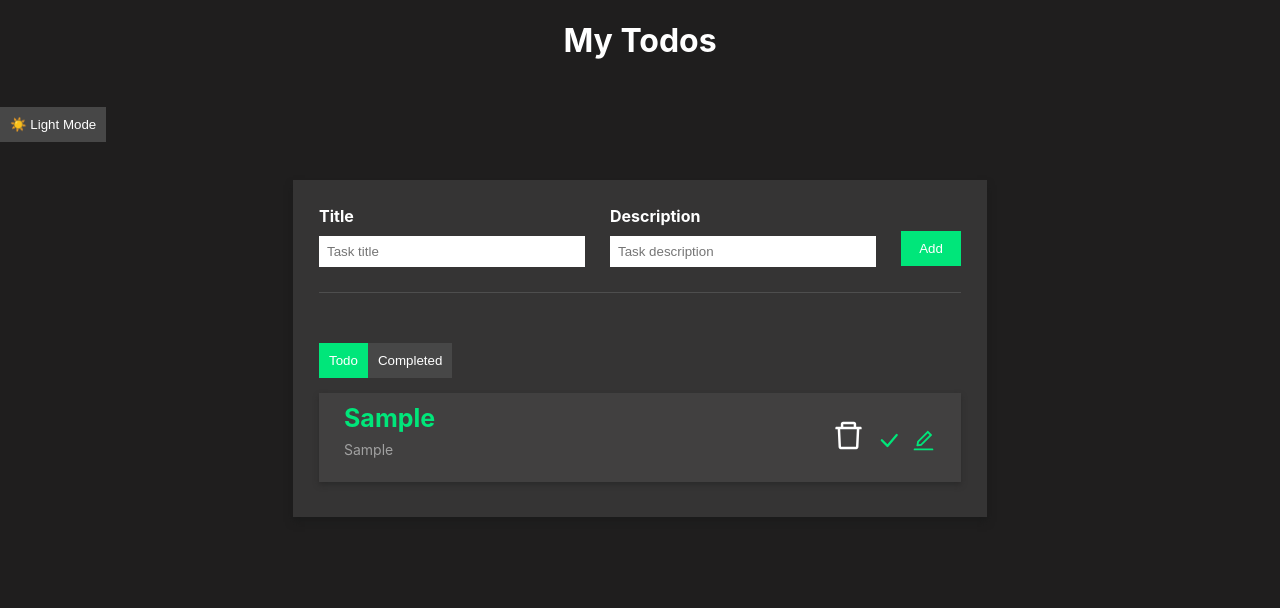
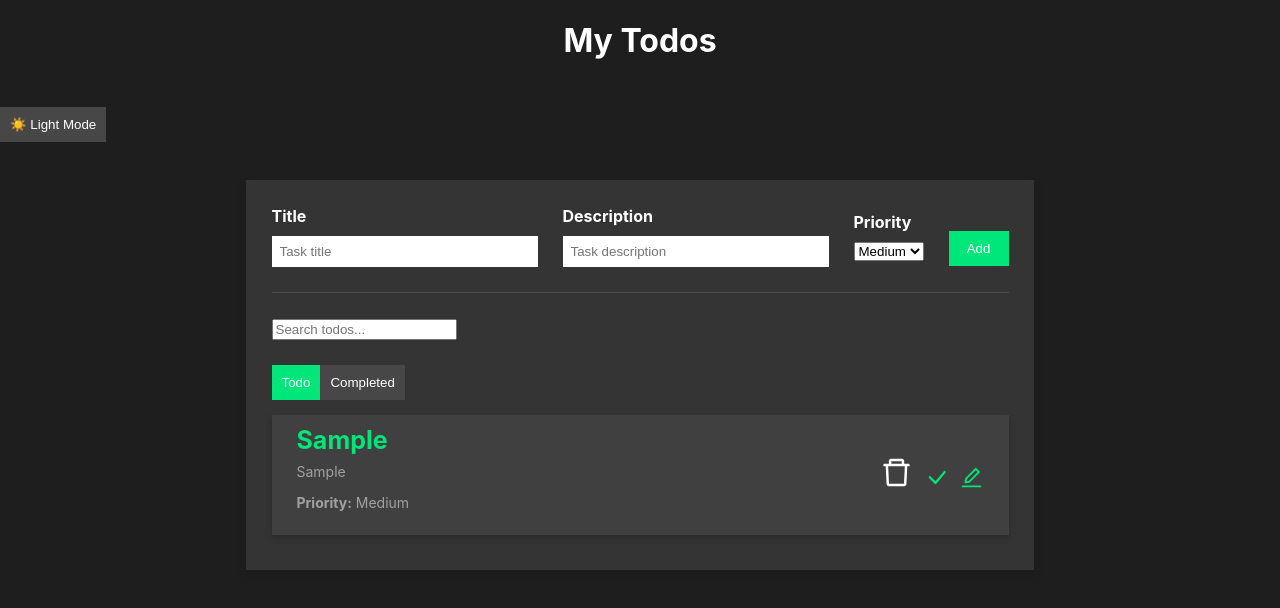
Before and after one commit to Sebastian-Zgheyb/TodoList, a React (Create React App) app in the folder todo-app/: page / in a window 1280 px wide. Both pictures are taken after typing "Sample", "Sample" into the empty fields and a click on the button "Add". Shown: the top 608 px of the page. Built offline with nearby package versions, Linux system fonts and the light colour scheme.

Commit message:
Added animations, search bar, and priorities to tasks!

```diff
--- a/todo-app/package.json
+++ b/todo-app/package.json
@@ -8,6 +8,7 @@
     "@testing-library/user-event": "^13.5.0",
     "ajv": "^8.17.1",
     "ajv-keywords": "^5.1.0",
+    "framer-motion": "^12.0.6",
     "react": "^19.0.0",
     "react-dom": "^19.0.0",
     "react-icons": "^5.4.0",
--- a/todo-app/src/App.js
+++ b/todo-app/src/App.js
@@ -12,6 +12,7 @@ function App() {
   const [completedTodos, setCompletedTodos] = useState([]);
   const [currentEdit, setCurrentEdit] = useState(null);
   const [currentEditedItem, setCurrentEditedItem] = useState(null);
+  const [searchTerm, setSearchTerm] = useState("");
 
   useEffect(() => {
     const savedTodo = JSON.parse(localStorage.getItem('todolist'));
@@ -20,8 +21,8 @@ function App() {
     if (savedCompletedTodo) setCompletedTodos(savedCompletedTodo);
   }, []);
 
-  const handleAddTodo = (title, description) => {
-    const newTodoItem = { title, description };
+  const handleAddTodo = (title, description, priority) => {
+    const newTodoItem = { title, description, priority };
     const updatedTodos = [...allTodos, newTodoItem];
     setTodos(updatedTodos);
     localStorage.setItem('todolist', JSON.stringify(updatedTodos));
@@ -65,17 +66,35 @@ function App() {
     localStorage.setItem('completedTodos', JSON.stringify([...completedTodos, completedItem]));
   };
 
+  const filteredTodos = allTodos
+    .filter(todo => todo.title.toLowerCase().includes(searchTerm.toLowerCase()))
+    .sort((a, b) => {
+      const priorityOrder = { Low: 1, Medium: 2, High: 3 };
+      return priorityOrder[b.priority] - priorityOrder[a.priority];
+    });
+
+  const filteredCompletedTodos = completedTodos.filter(todo =>
+    todo.title.toLowerCase().includes(searchTerm.toLowerCase())
+  );
+
   return (
     <div className="App">
       <h1>My Todos</h1>
       <ThemeToggle />
       <div className="todo-wrapper">
         <TodoInput onAddTodo={handleAddTodo} />
+        <input
+          type="text"
+          placeholder="Search todos..."
+          value={searchTerm}
+          onChange={(e) => setSearchTerm(e.target.value)}
+          className="search-bar"
+        />
         <ButtonGroup isCompleteScreen={isCompleteScreen} setIsCompleteScreen={setIsCompleteScreen} />
         <div className="todo-list">
           {!isCompleteScreen ? (
             <TodoList
-              todos={allTodos}
+              todos={filteredTodos}
               onDelete={handleDeleteTodo}
               onComplete={handleComplete}
               onEdit={handleEdit}
@@ -84,7 +103,7 @@ function App() {
               onUpdateTodo={handleUpdateTodo}
             />
           ) : (
-            <CompletedList todos={completedTodos} onDelete={handleDeleteCompletedTodo} />
+            <CompletedList todos={filteredCompletedTodos} onDelete={handleDeleteCompletedTodo} />
           )}
         </div>
       </div>
--- a/todo-app/src/components/CompletedList.js
+++ b/todo-app/src/components/CompletedList.js
@@ -1,16 +1,33 @@
-import { AiOutlineDelete } from 'react-icons/ai';
+import { motion, AnimatePresence } from "framer-motion";
+import { AiOutlineDelete } from "react-icons/ai";
 
 const CompletedList = ({ todos, onDelete }) => {
-  return todos.map((item, index) => (
-    <div className="todo-list-item" key={index}>
-      <div>
-        <h3>{item.title}</h3>
-        <p>{item.description}</p>
-        <p><small>Completed on: {item.completedOn}</small></p>
-      </div>
-      <AiOutlineDelete className="icon" onClick={() => onDelete(index)} title="Delete?" />
+  return (
+    <div className="todo-list">
+      <AnimatePresence>
+        {todos.map((item, index) => (
+          <motion.div
+            key={index}
+            className="todo-list-item"
+            initial={{ opacity: 0, x: -50 }}
+            animate={{ opacity: 1, x: 0 }}
+            exit={{ opacity: 0, x: 50 }}
+            transition={{ duration: 0.3 }}
+          >
+            <div>
+              <h3>{item.title}</h3>
+              <p>{item.description}</p>
+              <p>
+                <small>Completed on: {item.completedOn}</small>
+                <p><strong>Priority:</strong> {item.priority}</p>
+              </p>
+            </div>
+            <AiOutlineDelete className="icon" onClick={() => onDelete(index)} title="Delete?" />
+          </motion.div>
+        ))}
+      </AnimatePresence>
     </div>
-  ));
+  );
 };
 
 export default CompletedList;
--- a/todo-app/src/components/TodoInput.js
+++ b/todo-app/src/components/TodoInput.js
@@ -3,12 +3,14 @@ import { useState } from 'react';
 const TodoInput = ({ onAddTodo }) => {
   const [title, setTitle] = useState("");
   const [description, setDescription] = useState("");
+  const [priority, setPriority] = useState("Medium"); // Default priority
 
   const handleAdd = () => {
     if (title && description) {
-      onAddTodo(title, description);
+      onAddTodo(title, description, priority);
       setTitle("");
       setDescription("");
+      setPriority("Medium"); // Reset to default
     }
   };
 
@@ -16,12 +18,31 @@ const TodoInput = ({ onAddTodo }) => {
     <div className="todo-input">
       <div className="todo-input-item">
         <label>Title</label>
-        <input type="text" value={title} onChange={(e) => setTitle(e.target.value)} placeholder="Task title" />
+        <input
+          type="text"
+          value={title}
+          onChange={(e) => setTitle(e.target.value)}
+          placeholder="Task title"
+        />
       </div>
       <div className="todo-input-item">
         <label>Description</label>
-        <input type="text" value={description} onChange={(e) => setDescription(e.target.value)} placeholder="Task description" />
+        <input
+          type="text"
+          value={description}
+          onChange={(e) => setDescription(e.target.value)}
+          placeholder="Task description"
+        />
       </div>
+      <div className="todo-input-item">
+        <label>Priority</label>
+        <select value={priority} onChange={(e) => setPriority(e.target.value)}>
+          <option value="High">High</option>
+          <option value="Medium">Medium</option>
+          <option value="Low">Low</option>
+        </select>
+      </div>
+
       <button type="button" onClick={handleAdd} className="primaryButton">Add</button>
     </div>
   );
--- a/todo-app/src/components/TodoItem.js
+++ b/todo-app/src/components/TodoItem.js
@@ -7,6 +7,7 @@ const TodoItem = ({ item, index, onDelete, onComplete, onEdit }) => {
       <div>
         <h3>{item.title}</h3>
         <p>{item.description}</p>
+        <p><strong>Priority:</strong> {item.priority}</p>
       </div>
       <div>
         <AiOutlineDelete className="icon" onClick={() => onDelete(index)} title="Delete?" />
--- a/todo-app/src/components/TodoList.js
+++ b/todo-app/src/components/TodoList.js
@@ -1,14 +1,33 @@
-import TodoItem from './TodoItem';
-import EditTodo from './EditTodo';
+import { motion, AnimatePresence } from "framer-motion";
+import TodoItem from "./TodoItem";
+import EditTodo from "./EditTodo";
 
 const TodoList = ({ todos, onDelete, onComplete, onEdit, currentEdit, currentEditedItem, onUpdateTodo }) => {
-  return todos.map((item, index) => (
-    currentEdit === index ? (
-      <EditTodo key={index} item={currentEditedItem} onUpdate={onUpdateTodo} />
-    ) : (
-      <TodoItem key={index} item={item} index={index} onDelete={onDelete} onComplete={onComplete} onEdit={onEdit} />
-    )
-  ));
+  return (
+    <div className="todo-list">
+      <AnimatePresence>
+        {todos.map((item, index) => (
+          <motion.div
+            key={index}
+            initial={{ opacity: 0, y: -20, scale: 0.9 }}
+            animate={{ opacity: 1, y: 0, scale: 1 }}
+            exit={{ opacity: 0, x: 50 }}
+            transition={{
+              type: "spring",
+              stiffness: 120,
+              damping: 15
+            }}
+          >
+            {currentEdit === index ? (
+              <EditTodo item={currentEditedItem} onUpdate={onUpdateTodo} />
+            ) : (
+              <TodoItem item={item} index={index} onDelete={onDelete} onComplete={onComplete} onEdit={onEdit} />
+            )}
+          </motion.div>
+        ))}
+      </AnimatePresence>
+    </div>
+  );
 };
 
 export default TodoList;
```
Also changed, not shown: 1 other file (tests, documents, lock files or other folders).
